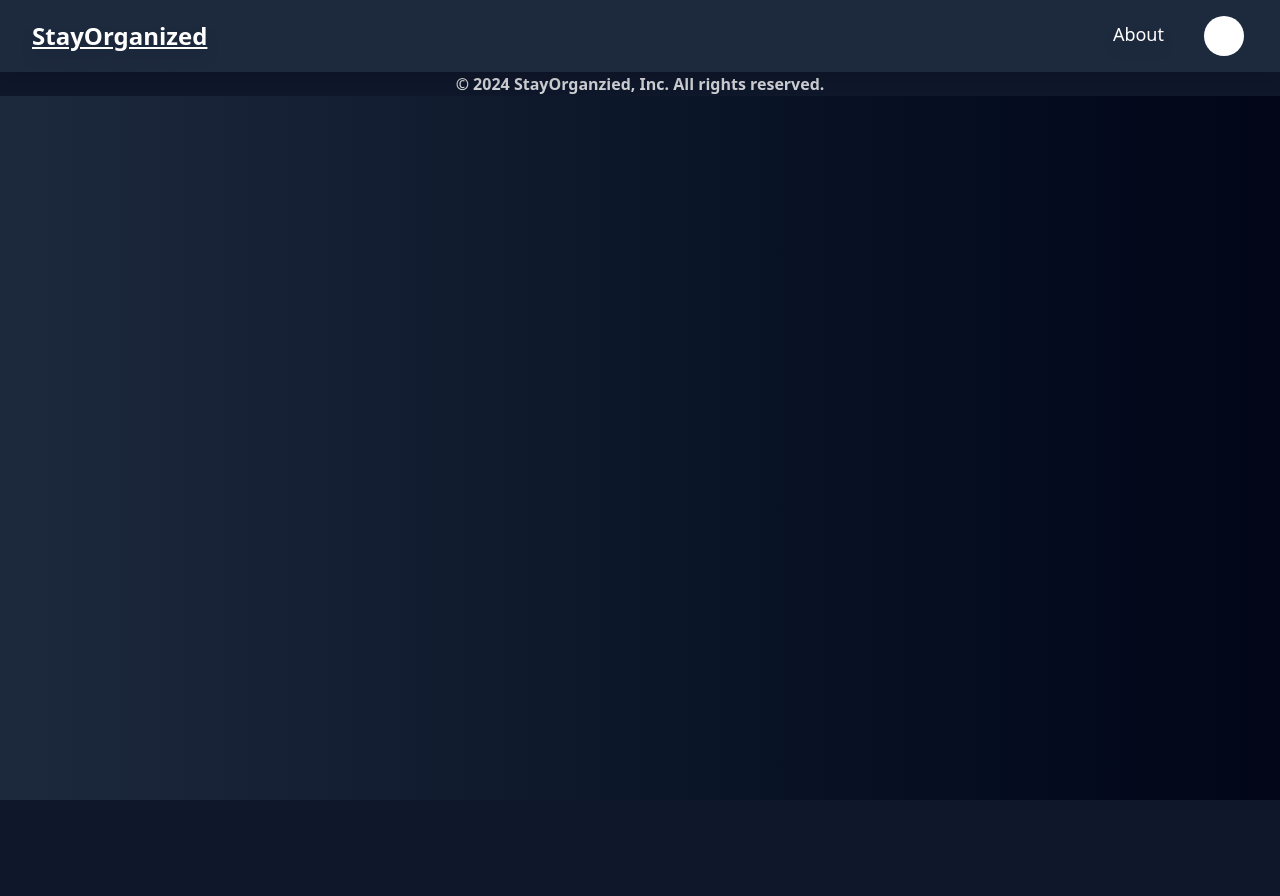
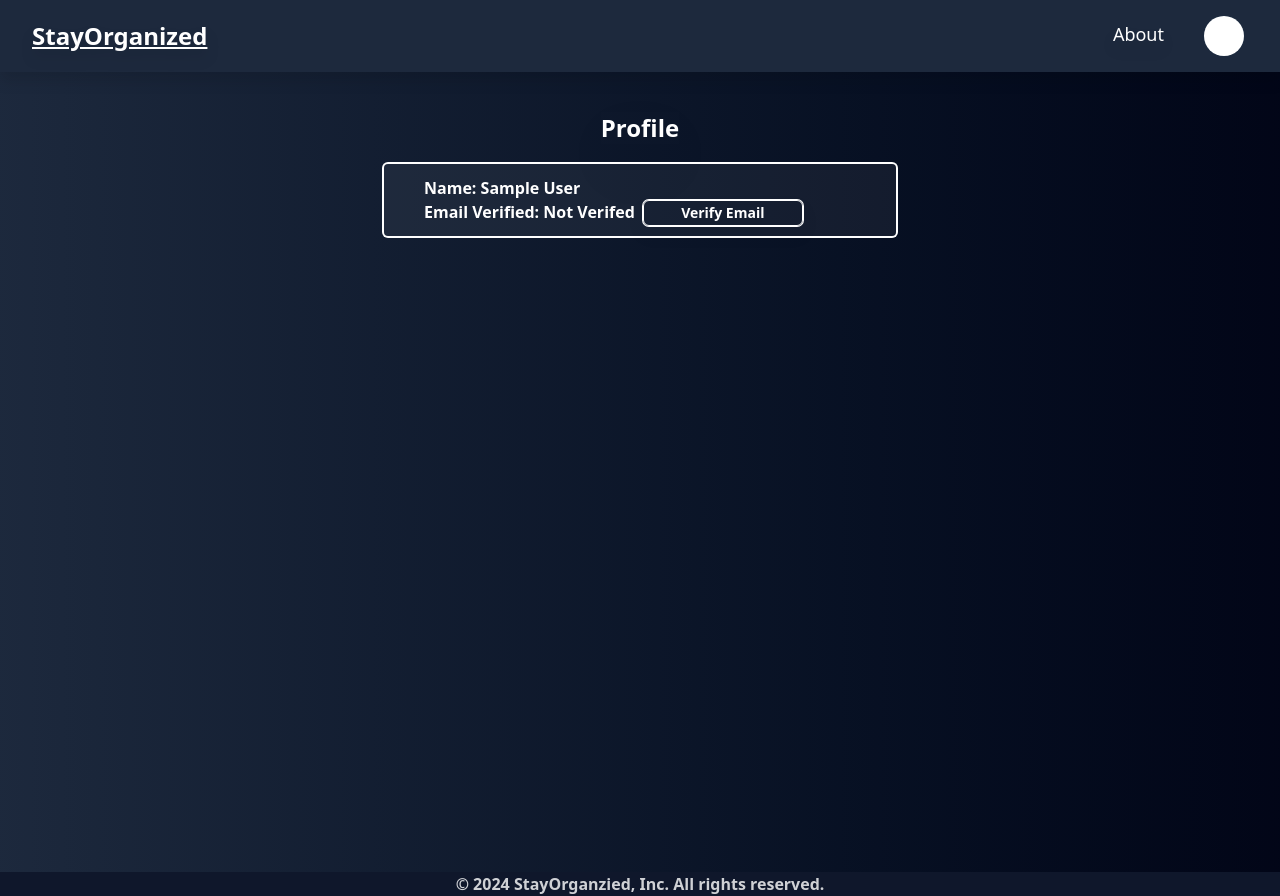
Before and after one commit to AustinBarikdar/To-do-List, a React (Vite) app in the folder client/: page /Profile in a window 1280 px wide. Before the commit the page ends 800 px from the top, so only its background shows below. Built offline with nearby package versions, Linux system fonts and the light colour scheme; no server answers; sample sign-in values are in the browser's storage.

Commit message:
added verify email button and fixed bugs

```diff
--- a/client/src/App.tsx
+++ b/client/src/App.tsx
@@ -6,6 +6,8 @@ import ResetPassword from "./pages/ResetPassword"
 import NavBar from "./components/NavBar"
 import BottomBar from "./components/BottomBar"
 import { ToastContainer } from 'react-toastify';
+import Profile from "./pages/Profile"
+import ProtectedRoute from "./components/ProtectedRoutes"
 
 const App = () => {
 
@@ -14,9 +16,10 @@ const App = () => {
       <NavBar/>
       <Routes>
         <Route path='/' element = {<Home/>} />
-        <Route path='/login' element = {<Login/>} />
-        <Route path='/email-verfiy' element = {<EmailVerify/>} />
         <Route path='/reset-password' element = {<ResetPassword/>} />
+          <Route path='/Profile'  element = {<ProtectedRoute type="/Login" beLogged = {true}  > <Profile/> </ProtectedRoute>} />
+          <Route path='/Login' element = {<ProtectedRoute type="/" beLogged = {false} > <Login/> </ProtectedRoute>} />
+          <Route path='/email-verfiy' element = { <ProtectedRoute type="/Login" beLogged = {false} > <EmailVerify/> </ProtectedRoute>} />
       </Routes>
       <ToastContainer/>
       <BottomBar/>
--- a/client/src/components/NavBar.tsx
+++ b/client/src/components/NavBar.tsx
@@ -1,6 +1,7 @@
 import React, { useContext, useEffect } from 'react'
 import { AppContent } from '../context/AppContext';
 import { useNavigate } from 'react-router-dom';
+import axios from 'axios';
 
 const NavBar:React.FC = () => {
     const navigate = useNavigate();
@@ -10,13 +11,32 @@ const NavBar:React.FC = () => {
         throw new Error("AppContent context is undefined");
     }
 
-    const {getUser, isLoggedin, userData} = context;
+    const {isLoggedin, userData, backendURL, setIsLoggedin, setUserData} = context;
+
+
+    const Logout = async() => {
+        try{
+            const response = await axios.post(backendURL + "/api/auth/logout", {}, {withCredentials: true});
+
+            console.log(response.data)
+            if (response.data.success){
+                localStorage.setItem('isLoggedin', 'false');
+                localStorage.removeItem('userData');
+                setIsLoggedin(false);
+                setUserData(false);
+
+            } else {
+                console.error(response.data.message);
+            }
+
+        }catch(error){
+            console.error(error);
+        }
+    }
 
     useEffect(() => {
-        if (!isLoggedin){
-            getUser();
-        } else {
-            localStorage.setItem('isLoggedin', 'true');
+        if (!isLoggedin ){
+            console.log(localStorage.getItem('isLoggedin'))
         }
     }, [isLoggedin]);
 
@@ -35,18 +55,18 @@ const NavBar:React.FC = () => {
                     isLoggedin ?
                     <>
                     <li className='mx-5 my-1 hidden md:my-0 group md:block '>
-                    <button onClick= {() => {navigate("/profile")}} className = "text-white flex size-10 rounded-full bg-white py-1.5 px-3.5 ring-1 ring-sky-900/5 dark:bg-white/5 dark:ring-white/100 hover:bg-white/10 z-20" >{userData.name[0]}</button>
+                    <button className = "text-white flex size-10 rounded-full bg-white py-1.5 px-3.5 ring-1 ring-sky-900/5 dark:bg-white/5 dark:ring-white/100 hover:bg-white/10 z-20" >{userData.name[0]}</button>
                         <div className='md:group-hover:block hidden absolute bg-slate-800 text-white mt-2 rounded-md shadow-lg top-12 right-0 z-10'>
-                            <button className="block px-5 py-2 text-12 hover:text-white/50">Profile</button>
-                            <button className="block px-5 py-2 text-12 hover:text-white/50">Log Out</button>
+                            <button onClick= {() => {navigate("/Profile")}} className="block px-5 py-2 text-12 hover:text-white/50">Profile</button>
+                            <button onClick={Logout} className="block px-5 py-2 text-12 hover:text-white/50">Log Out</button>
                         </div>
                     </li>
 
                     <li className='mx-2 my-6  md:my-0 md:hidden'>
-                        <button onClick= {() => {navigate("/")}} className='text-white border-1 px-3 py-1 border-none rounded-md text hover:bg-sky-900 transition-all duration-300 ease-in-out drop-shadow-xl'> Profile </button>
+                        <button onClick= {() => {navigate("/Profile")}} className='text-white border-1 px-3 py-1 border-none rounded-md text hover:bg-sky-900 transition-all duration-300 ease-in-out drop-shadow-xl'> Profile </button>
                     </li>
                     <li className='mx-2 my-6  md:my-0  md:hidden'>
-                        <button onClick= {() => {navigate("/")}} className='text-white border-1 px-3 py-1 border-none rounded-md text hover:bg-sky-900 transition-all duration-300 ease-in-out drop-shadow-xl'> Log Out </button>
+                        <button onClick= {Logout} className='text-white border-1 px-3 py-1 border-none rounded-md text hover:bg-sky-900 transition-all duration-300 ease-in-out drop-shadow-xl'> Log Out </button>
                     </li>
                     </>
                     :
--- /dev/null
+++ b/client/src/components/ProtectedRoutes.tsx
@@ -0,0 +1,35 @@
+import React, { useContext } from 'react';
+import { Navigate } from 'react-router-dom';
+import { AppContent } from '../context/AppContext';
+
+interface ProtectedRouteProps {
+    children: React.ReactNode;
+    type: string;
+    beLogged: boolean;
+}
+
+const ProtectedRoute:React.FC<ProtectedRouteProps> = ({ children,type,beLogged }) => {
+    const context = useContext(AppContent);
+    if (!context) {
+        throw new Error("AppContent context is undefined");
+    }
+
+const { isLoggedin } = context;
+    console.log(isLoggedin)
+if (beLogged){
+    if (!isLoggedin) {
+        // Redirect to the login page if there's no token
+        return <Navigate to={type} replace/>;
+      }
+}else{
+    if (isLoggedin) {
+        // Redirect to the login page if there's no token
+        return <Navigate to={type} replace/>;
+    }
+}
+
+
+  return children;
+};
+
+export default ProtectedRoute;
--- a/client/src/context/AppContext.tsx
+++ b/client/src/context/AppContext.tsx
@@ -15,12 +15,12 @@ export const AppContent = createContext <MyContextProps | undefined>(undefined);
 export const AppContextProvider = (props: any) => {
 
     const backendURL = import.meta.env.VITE_BACKEND_URL
-    const [isLoggedin,setIsLoggedin] = useState(localStorage.getItem('isLoggedin') === 'true');
+    const [isLoggedin,setIsLoggedin] = useState(localStorage.getItem('isLoggedin') == 'true');
     const [userData,setUserData] = useState(JSON.parse(localStorage.getItem('userData') || 'null'));
 
     useEffect(() => {
-        if (isLoggedin && !userData) {
-            getUser();
+        if (isLoggedin == true && !userData) {
+            //getUser();
         }
     }, [isLoggedin]);
 
@@ -30,8 +30,8 @@ export const AppContextProvider = (props: any) => {
         try{
             if (response.data.success){
                 console.log(response.data)
+                setUserData(response.data.userInfo)
                 setIsLoggedin(true)
-                setUserData(response.data.userInfo)
 
                 localStorage.setItem('userData', JSON.stringify(response.data.userInfo));
                 localStorage.setItem('isLoggedin', "true");
--- a/client/src/pages/Login.tsx
+++ b/client/src/pages/Login.tsx
@@ -13,9 +13,9 @@ const Login:React.FC = () => {
         throw new Error("AppContent context is undefined");
     }
 
-    const { backendURL, setIsLoggedin,isLoggedin } = context;
+    const {getUser, backendURL, setIsLoggedin } = context;
 
-    isLoggedin ? navigate("/") : null;
+
 
     const toastdata: ToastOptions<unknown> = {theme:'dark',position:'bottom-right',className:' bg-slate-100/5'}
 
@@ -37,7 +37,8 @@ const Login:React.FC = () => {
 
             if (response.data.success) {
                 toast.success("Successfully created account",toastdata)
-                setIsLoggedin(true)
+                getUser()
+
             }else{
                 toast.error(response.data.message,toastdata)
             }
@@ -59,7 +60,8 @@ const Login:React.FC = () => {
 
             if (response.data.success){
                 toast.success("Successfully Signed in",toastdata)
-                setIsLoggedin(true)
+                getUser()
+                navigate("/");
              }else{
                 toast.error(response.data.message,toastdata)
             }
--- /dev/null
+++ b/client/src/pages/Profile.tsx
@@ -0,0 +1,45 @@
+import React from 'react'
+import { useContext } from 'react'
+import { AppContent } from '../context/AppContext';
+
+
+const Profile:React.FC = () => {
+
+    const context = useContext(AppContent);
+    if (!context) {
+        throw new Error("AppContent context is undefined");
+    }
+
+    const { userData } = context;
+  return (
+    <div className='mt-auto min-h-screen  ' >
+        <div className='flex justify-center flex-col py-10 mt-auto'>
+            <div className='flex justify-center'>
+                <h1 className='text-white font-bold text-2xl shadow-2xl '>Profile</h1>
+            </div>
+            <div className='flex justify-center py-5 px-5'>
+                <ul className='flex flex-col font-bold py-3 px-10 text-white ring-2 w-full md:w-lg rounded border-white-1/10 bg-slate-100/5 '>
+                    <li >Name: {userData.name}</li>
+                    {
+                        userData.isAccountVerified?
+                        <>
+                        <li >Email Verified:Verified</li>
+                        </> :
+                        <>
+                        <li >Email Verified: Not Verifed <button className='text-white text-sm border-1 rounded-md ring-1 px-1 py-0.5 w-40 mx-2  transition-all duration-300 ease-in-out hover:bg-white/50 drop-shadow-xl absolute'>Verify Email</button></li>
+
+                        </>
+
+                    }
+
+
+                </ul>
+
+            </div>
+        </div>
+
+    </div>
+  )
+}
+
+export default Profile
--- a/client/src/pages/ResetPassword.tsx
+++ b/client/src/pages/ResetPassword.tsx
@@ -4,6 +4,9 @@ const ResetPassword:React.FC = () => {
   return (
     <div>
         <h1>ResetPassword </h1>
+        <div className='flex justify-center py-5'>
+                <h1 className='font-bold py-3 px-10 text-white ring-2 sm:w-md md:w-lg rounded border-white-1/10 bg-slate-100/5 '>asjdfasdlkfj</h1>
+            </div>
     </div>
   )
 }
```
Also changed, not shown: client/src/pages/Home.tsx (line endings or trailing spaces).
